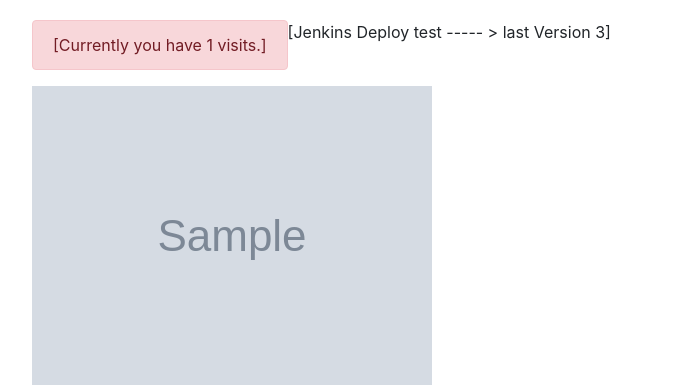
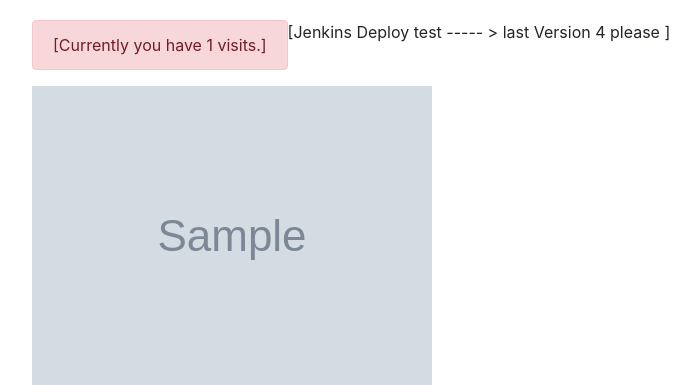
Before and after one commit to seokmingg/jenkins-web-count, a Flask app: template templates/index.html in a window 1280 px wide. Shown: the part 101-486 px from the top of the page, without its empty margins (23-723 px from the left). Run offline with Flask 3, Linux system fonts and the light colour scheme; the template is opened without the code that fills it: most values are stand-ins (such as "Sample title", 1, 10 or a date in 2020); grey boxes marked "Sample" are stand-in pictures.

Commit message:
last test

```diff
--- a/templates/index.html
+++ b/templates/index.html
@@ -19,7 +19,7 @@
       <div class="alert alert-danger" role="alert">
         [Currently you have {{visit_count}} visits.]
       </div>
-      <p>[Jenkins Deploy test ----- > last  Version 3]</p>
+      <p>[Jenkins Deploy test ----- > last  Version 4 please ]</p>
     </div>
 
     <div class="row">
```
